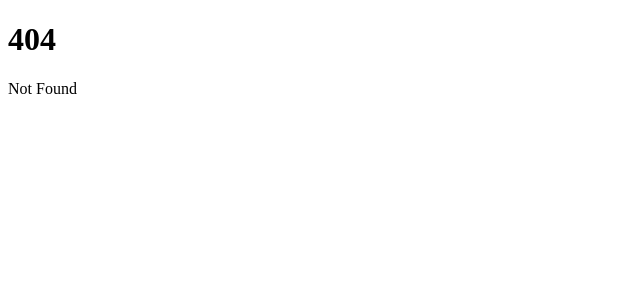
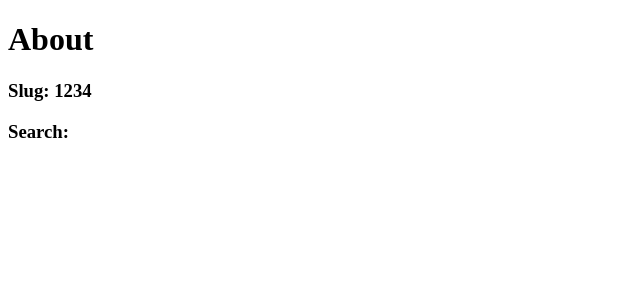
Before and after one commit to Waldemar-00/Svelte-Sveltekit, a SvelteKit app: page /1234 in a window 1280 px wide. Before the commit this address had no page. Shown: the top 300 px of the page, without its empty margins (0-640 px from the left). Built offline with nearby package versions, Linux system fonts and the light colour scheme.

Commit message:
+error.page.

```diff
--- /dev/null
+++ b/src/+error.svelte
@@ -0,0 +1,14 @@
+<script>
+	import { page } from '$app/stores';
+</script>
+
+<h1>Root error page</h1>
+<h2>{$page.status}</h2>
+<h2>{$page.error?.message}</h2>
+
+<style>
+	h1,
+	h2 {
+		color: rgb(98, 9, 98);
+	}
+</style>
--- /dev/null
+++ b/src/routes/+error.svelte
@@ -0,0 +1,14 @@
+<script>
+	import { page } from '$app/stores';
+</script>
+
+<h1>Routes error page</h1>
+<h2>{$page.status}</h2>
+<h2>{$page.error?.message}</h2>
+
+<style>
+	h1,
+	h2 {
+		color: green;
+	}
+</style>
--- a/src/routes/+page.server.js
+++ b/src/routes/+page.server.js
@@ -2,7 +2,7 @@ export const load = async ( {fetch } ) =>
 {
   const res = await fetch( '/' );
   const result = await res.json();
-  console.log(result);
+  // console.log(result);
 
   return {
     result
--- a/src/routes/+page.svelte
+++ b/src/routes/+page.svelte
@@ -11,6 +11,9 @@
 	Is the data equal to the $page.data? <pre> {data === $page.data}</pre>
 	<!--&nbsp;-->
 </h2>
+<nav>
+	<a href="/about/?size=7">about</a>
+</nav>
 
 <style>
 	h2 pre {
--- a/src/routes/+server.js
+++ b/src/routes/+server.js
@@ -2,7 +2,7 @@ import { json } from "@sveltejs/kit";
 export function GET ({request})
 {
   request.headers.set( 'Content-Type', 'application/json' );
-  console.log(request.headers);
+  // console.log(request.headers);
   const uuid = crypto.randomUUID();
   // return new Response( '100' );
   return json( uuid );
--- /dev/null
+++ b/src/routes/[slug]/+error.svelte
@@ -0,0 +1,14 @@
+<script>
+	import { page } from '$app/stores';
+</script>
+
+<h1>Error from slug</h1>
+<h2>{$page.status}</h2>
+<h2>{$page.error?.message}</h2>
+
+<style>
+	h1,
+	h2 {
+		color: red;
+	}
+</style>
--- /dev/null
+++ b/src/routes/[slug]/+page.server.js
@@ -0,0 +1,10 @@
+// @ts-nocheck
+export const load = ({params, url}) =>
+{
+  console.log(params);
+  console.log(url.search);
+  return {
+    slug: params.slug,
+    search: url.search,
+  }
+}
--- /dev/null
+++ b/src/routes/[slug]/+page.svelte
@@ -0,0 +1,9 @@
+<script>
+	// @ts-nocheck
+
+	export let data;
+</script>
+
+<h1>About</h1>
+<h3>Slug: {data.slug}</h3>
+<h3>Search: {data.search}</h3>
```
